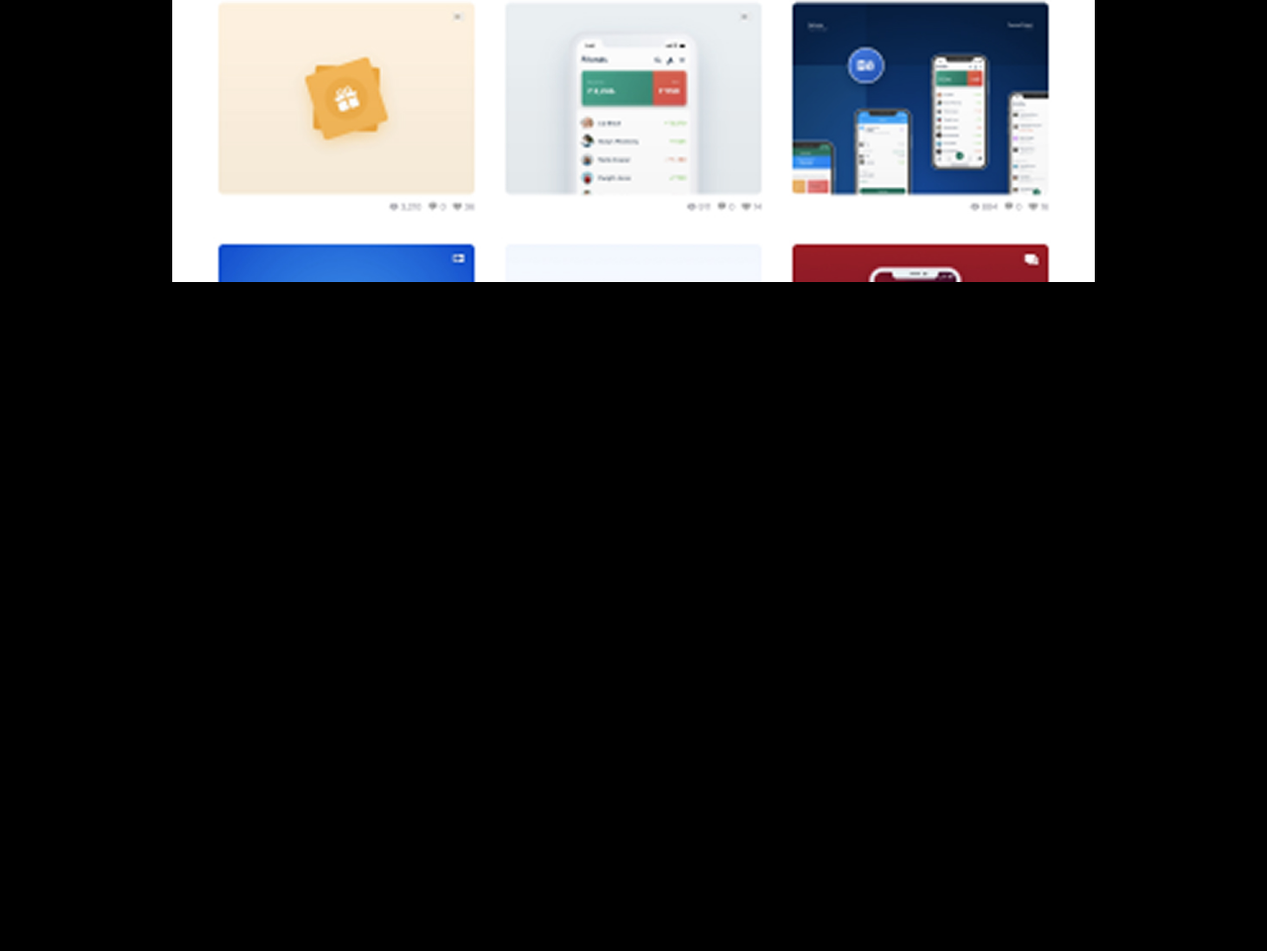
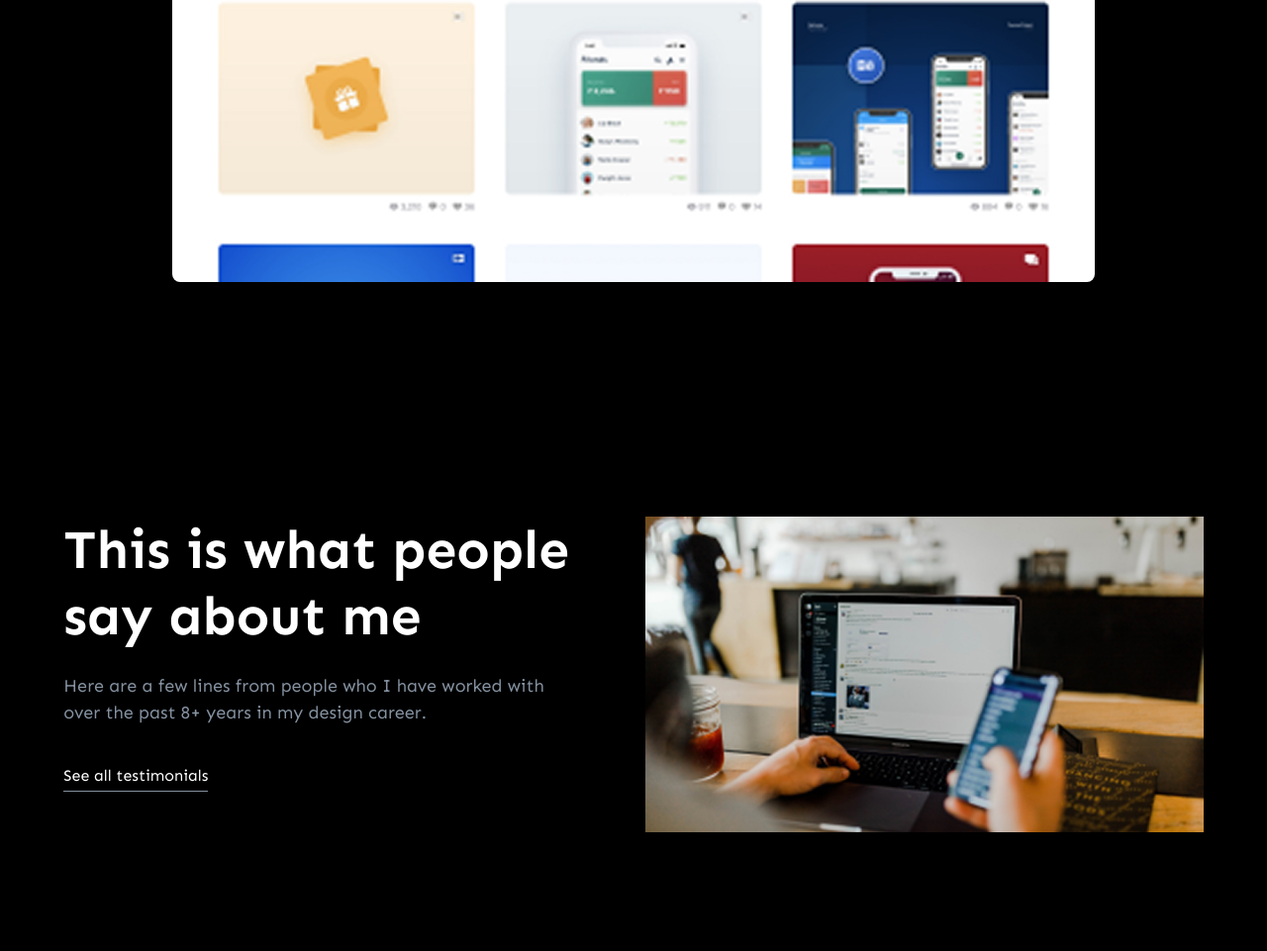
Before and after one commit to hapurzhonau/innowise-robbin, a plain HTML site: page index.html in a window 1280 px wide. Shown: the part 6821-7782 px from the top of the page at 99% size. Before the commit the page ends 7227 px from the top, so only its background shows below. Drawn offline with Linux system fonts and the light colour scheme.

Commit message:
feat: implement reviews section

```diff
--- a/index.html
+++ b/index.html
@@ -350,6 +350,25 @@
         </div>
       </div>
     </section>
+    <section class="reviews-section">
+      <div class="reviews-text-container">
+        <div class="reviews-text-wrapper">
+          <h2 class="reviews-text-title">This is what people say about me</h2>
+          <p class="reviews-text-description">Here are a few lines from people who I have worked with over the past 8+
+            years in my design career.</p>
+        </div>
+        <p class="reviews-follow">See all testimonials</p>
+      </div>
+      <div class="reviews-cards">
+        <div class="reviews-card">
+          <div class="reviews-card-image-container"><img class="reviews-card-image" src="images/review1.jpg" alt="review">
+          </div>
+          <div class="review-card-text-container">
+            <p class="review-card-text"></p>
+          </div>
+        </div>
+      </div>
+    </section>
   </main>
   <footer class="footer"></footer>
 </body>
--- a/styles.css
+++ b/styles.css
@@ -596,7 +596,77 @@ ul {
     height: 1px;
     background-color: var(--light-grey);
   }
+
   .dribbble-image {
+    max-width: 100%;
+    width: 100%;
+    border-radius: 8px;
+  }
+}
+
+.reviews-section {
+  padding: var(--padding-block) var(--padding-inline);
+  display: grid;
+  grid-template-columns: 1fr 1fr;
+  gap: 24px;
+}
+.reviews-text-container {
+  display: flex;
+  flex-direction: column;
+  gap: 40px;
+  padding-right: 48px;
+
+  .reviews-text-wrapper {
+    display: flex;
+    flex-direction: column;
+    gap: 24px;
+
+    .reviews-text-title {
+      font-family: var(--font-family);
+      font-weight: var(--bold);
+      font-size: var(--h2);
+      color: var(--white);
+    }
+
+    .reviews-text-description {
+      font-family: var(--font-family);
+      font-weight: var(--regular);
+      font-size: var(--body1);
+      line-height: 150%;
+    }
+  }
+
+  .reviews-follow {
+    color: var(--white);
+    display: flex;
+    max-width: fit-content;
+    cursor: pointer;
+    position: relative;
+    padding-bottom: 5px;
+  }
+  .reviews-follow::before {
+    content: "";
+    position: absolute;
+    max-width: 100%;
+    left: 0;
+    bottom: -2px;
+    width: 100%;
+    height: 1px;
+    background-color: var(--light-grey);
+  }
+}
+
+.reviews-cards {
+  display: flex;
+  flex-direction: column;
+}
+
+.reviews-card {
+  display: flex;
+  flex-direction: column;
+  width: 100%;
+
+  .reviews-card-image {
     max-width: 100%;
     width: 100%;
   }
```
Also changed, not shown: images/review1.jpg (added), images/review2.jpg (added), images/review3.jpg (added).
